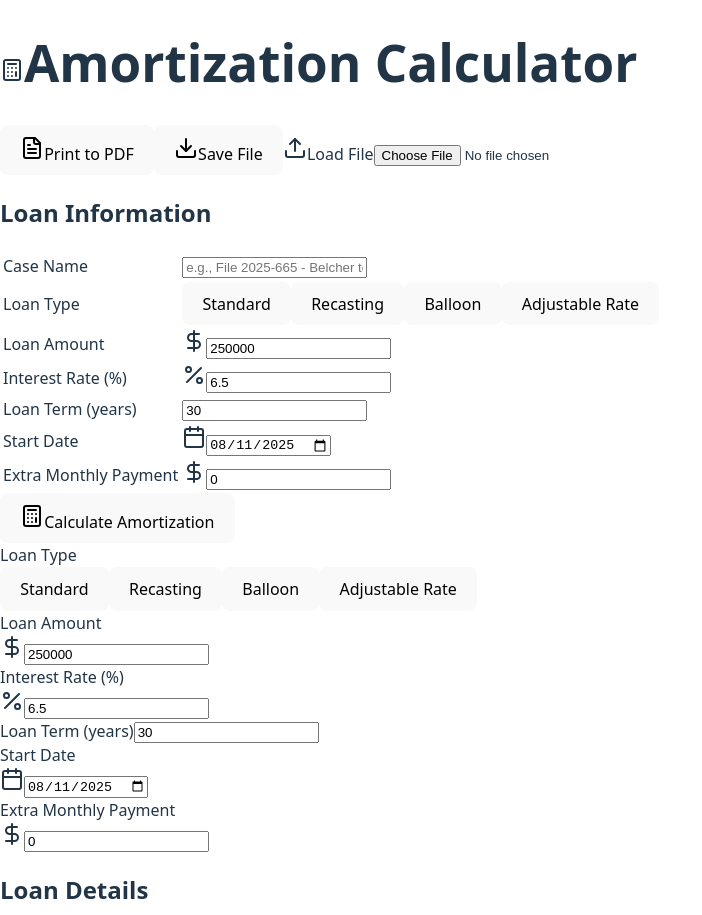
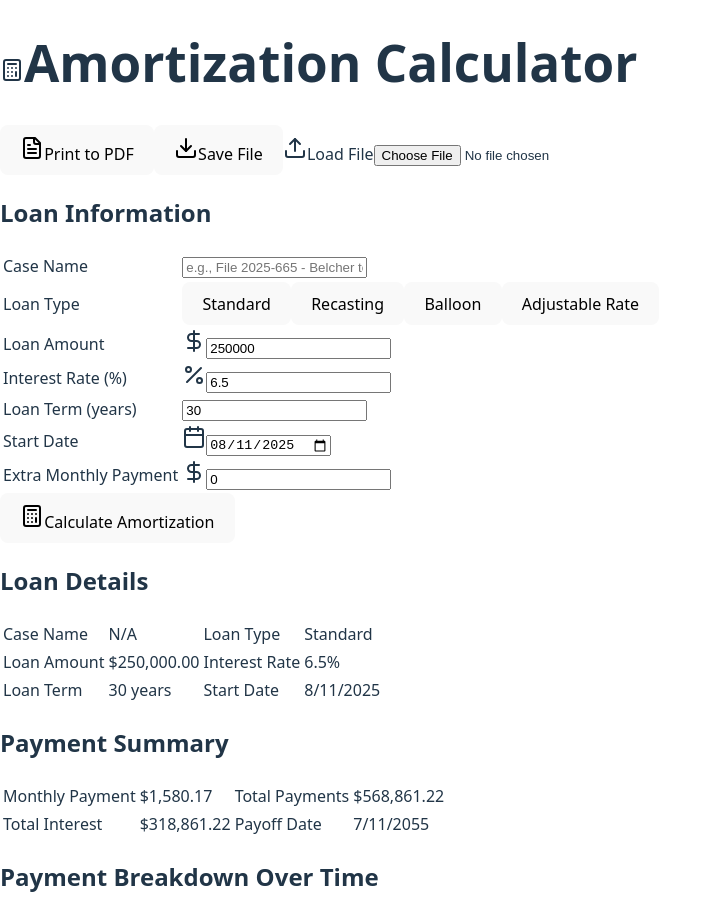
Before and after one commit to drcurtisiii/amortcalc, a React (Vite) app: page / in a window 1280 px wide. Shown: the top 915 px of the page, without its empty margins (0-702 px from the left). Built offline with nearby package versions, Linux system fonts and the light colour scheme.

Commit message:
Fix UI issues: remove duplicates, fix button styling, hide elements properly in PDF

```diff
--- a/src/App.tsx
+++ b/src/App.tsx
@@ -527,153 +527,6 @@ export default function App() {
             </button>
           </div>
         </div>
-        {/* Loan Type Selection */}
-        <div className="mb-6">
-          <label className="block text-sm font-medium text-gray-700 mb-2">
-            Loan Type
-          </label>
-          <div className="grid grid-cols-2 md:grid-cols-4 gap-4">
-            {['standard', 'recasting', 'balloon', 'arm'].map((type) => (
-              <button
-                key={type}
-                onClick={() => setLoanType(type)}
-                className={`px-4 py-2 rounded-md font-medium transition-colors ${
-                  loanType === type
-                    ? 'bg-blue-600 text-white'
-                    : 'bg-gray-200 text-gray-700 hover:bg-gray-300'
-                }`}
-              >
-                {type === 'arm' ? 'Adjustable Rate' : type.charAt(0).toUpperCase() + type.slice(1)}
-              </button>
-            ))}
-          </div>
-        </div>
-        {/* Input Fields Based on Loan Type */}
-        <div className="grid grid-cols-1 md:grid-cols-2 lg:grid-cols-3 gap-6 mb-8">
-          {/* Standard Loan Fields */}
-          {(loanType === 'standard' || loanType === 'balloon' || loanType === 'arm') && (
-            <>
-              <div>
-                <label className="block text-sm font-medium text-gray-700 mb-2">
-                  Loan Amount
-                </label>
-                <div className="relative">
-                  <DollarSign className="absolute left-3 top-3 w-5 h-5 text-gray-400" />
-                  <input
-                    type="number"
-                    value={loanAmount}
-                    onChange={(e) => setLoanAmount(Number(e.target.value))}
-                    className="w-full pl-10 pr-4 py-2 border border-gray-300 rounded-md focus:ring-2 focus:ring-blue-500"
-                  />
-                </div>
-              </div>
-
-              <div>
-                <label className="block text-sm font-medium text-gray-700 mb-2">
-                  Interest Rate (%)
-                </label>
-                <div className="relative">
-                  <Percent className="absolute left-3 top-3 w-5 h-5 text-gray-400" />
-                  <input
-                    type="number"
-                    value={interestRate}
-                    onChange={(e) => setInterestRate(Number(e.target.value))}
-                    step="0.125"
-                    className="w-full pl-10 pr-4 py-2 border border-gray-300 rounded-md focus:ring-2 focus:ring-blue-500"
-                  />
-                </div>
-              </div>
-
-              <div>
-                <label className="block text-sm font-medium text-gray-700 mb-2">
-                  {loanType === 'balloon' ? 'Loan Term (years)' : 'Loan Term (years)'}
-                </label>
-                <input
-                  type="number"
-                  value={loanTerm}
-                  onChange={(e) => setLoanTerm(Number(e.target.value))}
-                  className="w-full px-4 py-2 border border-gray-300 rounded-md focus:ring-2 focus:ring-blue-500"
-                />
-              </div>
-            </>
-          )}
-
-          {/* Balloon Mortgage Fields */}
-          {loanType === 'balloon' && (
-            <>
-              <div>
-                <label className="block text-sm font-medium text-gray-700 mb-2">
-                  Amortization Period (years)
-                </label>
-                <input
-                  type="number"
-                  value={amortizationPeriod}
-                  onChange={(e) => setAmortizationPeriod(Number(e.target.value))}
-                  className="w-full px-4 py-2 border border-gray-300 rounded-md focus:ring-2 focus:ring-blue-500"
-                />
-                <p className="text-xs text-gray-500 mt-1">Payment calculated over this period</p>
-              </div>
-
-              <div>
-                <label className="block text-sm font-medium text-gray-700 mb-2">
-                  Balloon Payment Due (years)
-                </label>
-                <input
-                  type="number"
-                  value={balloonTerm}
-                  onChange={(e) => setBalloonTerm(Number(e.target.value))}
-                  className="w-full px-4 py-2 border border-gray-300 rounded-md focus:ring-2 focus:ring-blue-500"
-                />
-                <p className="text-xs text-gray-500 mt-1">When remaining balance is due</p>
-              </div>
-
-              <div className="flex items-center">
-                <input
-                  type="checkbox"
-                  id="interestOnly"
-                  checked={isInterestOnly}
-                  onChange={(e) => setIsInterestOnly(e.target.checked)}
-                  className="h-4 w-4 text-blue-600 focus:ring-blue-500 border-gray-300 rounded"
-                />
-                <label htmlFor="interestOnly" className="ml-2 text-sm font-medium text-gray-700">
-                  Interest Only Payments
-                </label>
-              </div>
-            </>
-          )}
-
-          {/* Common Fields */}
-          <div>
-            <label className="block text-sm font-medium text-gray-700 mb-2">
-              Start Date
-            </label>
-            <div className="relative">
-              <Calendar className="absolute left-3 top-3 w-5 h-5 text-gray-400" />
-              <input
-                type="date"
-                value={startDate}
-                onChange={(e) => setStartDate(e.target.value)}
-                className="w-full pl-10 pr-4 py-2 border border-gray-300 rounded-md focus:ring-2 focus:ring-blue-500"
-              />
-            </div>
-          </div>
-
-          <div>
-            <label className="block text-sm font-medium text-gray-700 mb-2">
-              Extra Monthly Payment
-            </label>
-            <div className="relative">
-              <DollarSign className="absolute left-3 top-3 w-5 h-5 text-gray-400" />
-              <input
-                type="number"
-                value={extraPayment}
-                onChange={(e) => setExtraPayment(Number(e.target.value))}
-                className="w-full pl-10 pr-4 py-2 border border-gray-300 rounded-md focus:ring-2 focus:ring-blue-500"
-              />
-            </div>
-          </div>
-        </div>
-
         {/* Loan Details Table - Hidden on web, visible in PDF */}
         <div className="bg-white rounded-lg shadow-lg p-6 mb-8 hidden print:block">
           <h2 className="text-xl font-semibold text-gray-800 mb-4">Loan Details</h2>
@@ -817,7 +670,18 @@ export default function App() {
               padding: 0.5in;
             }
 
-            .print:hidden {
+            /* Hide all elements with print:hidden class */
+            .print\\:hidden {
+              display: none !important;
+            }
+
+            /* Show elements that should only appear in print */
+            .hidden.print\\:block {
+              display: block !important;
+            }
+
+            /* Hide all buttons, inputs, and interactive elements */
+            button, input, select, textarea, label[for] {
               display: none !important;
             }
 
```
